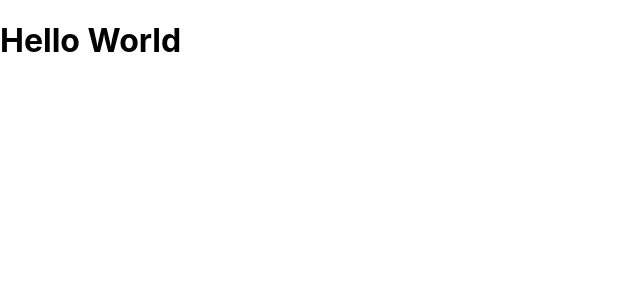
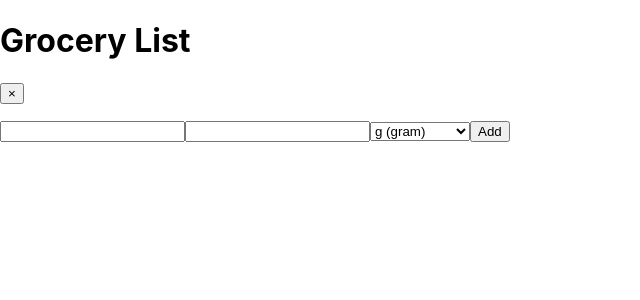
Before and after one commit to andreasremdt/grocerly, a React (Create React App) app: page / in a window 1280 px wide. Shown: the top 300 px of the page, without its empty margins (0-640 px from the left). Built offline with nearby package versions, Linux system fonts and the light colour scheme.

Commit message:
feat: add basic app and markup structure

```diff
--- a/src/App.tsx
+++ b/src/App.tsx
@@ -1,5 +1,15 @@
+import Header from "./components/Header";
+import List from "./components/List";
+import Form from "./components/Form";
+
 function App() {
-  return <h1>Hello World</h1>;
+  return (
+    <>
+      <Header />
+      <List groceries={[]} />
+      <Form />
+    </>
+  );
 }
 
 export default App;
--- /dev/null
+++ b/src/components/Form.tsx
@@ -0,0 +1,18 @@
+function Form() {
+  return (
+    <form>
+      <input type="text" required />
+      <input type="number" />
+      <select>
+        <option value="g">g (gram)</option>
+        <option value="kg">kg (kilogram)</option>
+        <option value="ml">ml (mililitres)</option>
+        <option value="l">l (litres)</option>
+        <option value="pieces">pieces</option>
+      </select>
+      <button type="submit">Add</button>
+    </form>
+  );
+}
+
+export default Form;
--- /dev/null
+++ b/src/components/GroceryItem.tsx
@@ -0,0 +1,20 @@
+type GroceryProps = {
+  grocery: {
+    name: string;
+    unit: string;
+    amount: number;
+  };
+};
+
+function GroceryItem({ grocery }: GroceryProps) {
+  return (
+    <li>
+      {grocery.amount}
+      {grocery.unit}
+      {grocery.name}
+      <button type="button">&times;</button>
+    </li>
+  );
+}
+
+export default GroceryItem;
--- /dev/null
+++ b/src/components/Header.tsx
@@ -0,0 +1,10 @@
+function Header() {
+  return (
+    <header>
+      <h1>Grocery List</h1>
+      <button type="button">&times;</button>
+    </header>
+  );
+}
+
+export default Header;
--- /dev/null
+++ b/src/components/List.tsx
@@ -0,0 +1,23 @@
+import GroceryItem from "./GroceryItem";
+
+type ListProps = {
+  groceries: {
+    name: string;
+    unit: string;
+    amount: number;
+  }[];
+};
+
+function List({ groceries }: ListProps) {
+  return (
+    <main>
+      <ul>
+        {groceries.map((grocery) => (
+          <GroceryItem key={grocery.name} grocery={grocery} />
+        ))}
+      </ul>
+    </main>
+  );
+}
+
+export default List;
```
